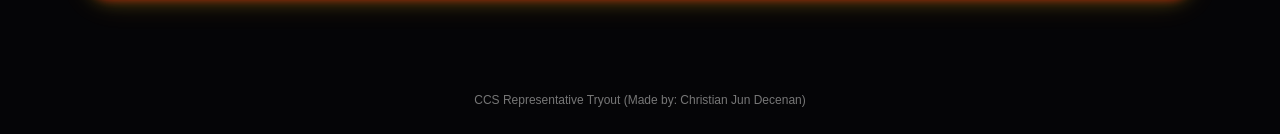
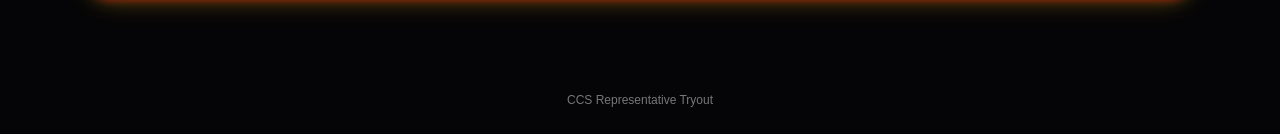
Before and after one commit to Chris-zhen/ccsmlbb, a plain HTML site: page index.html in a window 1280 px wide. Shown: the part 2001-2135 px from the top of the page. Drawn offline with Linux system fonts and the light colour scheme.

Commit message:
Remove credit line from footer
Removed the credit line from the footer.

```diff
--- a/index.html
+++ b/index.html
@@ -1384,7 +1384,6 @@
 
     <footer>
         CCS Representative Tryout
-(Made by: Christian Jun Decenan)
     </footer>
 
 
```
